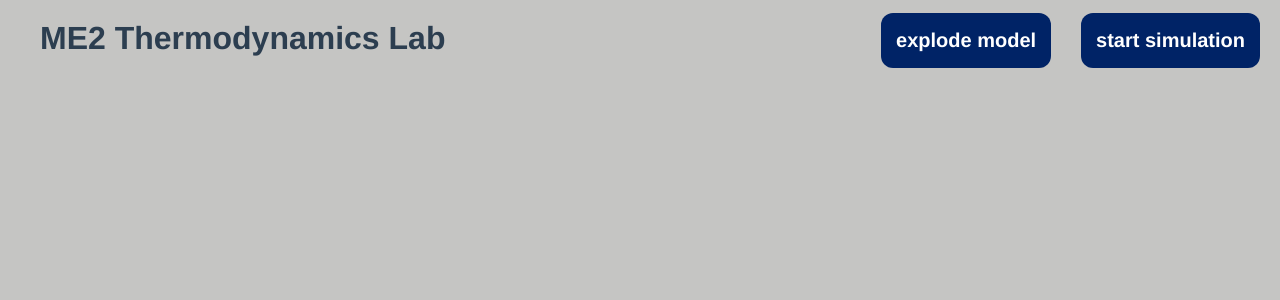
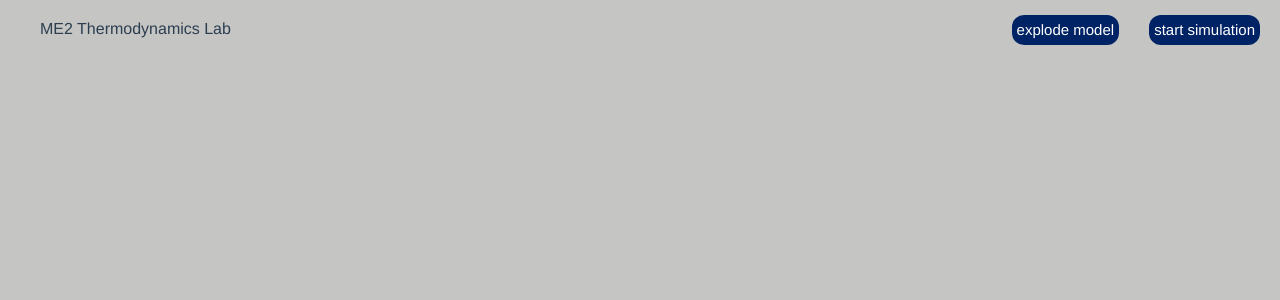
Before and after one commit to oginglis/ic-engine, a Vue app: page /#/ in a window 1280 px wide. Shown: the top 300 px of the page. Built offline with nearby package versions, Linux system fonts and the light colour scheme; no server answers.

Commit message:
font button size xhnage

```diff
--- a/src/components/Nav.vue
+++ b/src/components/Nav.vue
@@ -1,11 +1,11 @@
 <template>
   <div id="nav">
-      <h1 class=nav-title>ME2 Thermodynamics Lab</h1>
+      <p class=nav-title>ME2 Thermodynamics Lab</p>
       <div class="nav-button-wrapper">
-          <h1 class="nav-button" @click="toggleExplode" v-if="!ex">explode model</h1>
-					<h1 class="nav-button" @click="toggleExplode" v-if="ex">un-explode model</h1>
-          <h1 class="nav-button" @click="toggleSimulation" v-if="!sim">start simulation</h1>
-          <h1 class="nav-button" @click="toggleSimulation" v-if="sim">stop simulation</h1>
+          <p class="nav-button" @click="toggleExplode" v-if="!ex">explode model</p>
+					<p class="nav-button" @click="toggleExplode" v-if="ex">un-explode model</p>
+          <p class="nav-button" @click="toggleSimulation" v-if="!sim">start simulation</p>
+          <p class="nav-button" @click="toggleSimulation" v-if="sim">stop simulation</p>
       </div>
   </div>
 </template>
@@ -52,11 +52,11 @@ export default {
 }
 
 .nav-button {
-    font-size: 20px;
+    font-size: 15px;
     text-align: center;
-    line-height: 55px;
+    line-height: 30px;
     margin-left: 30px;
-    padding: 0px 15px;
+    padding: 0px 5px;
     color: white;
     border-radius: 12px;
     background-color: 	#002366;
```
